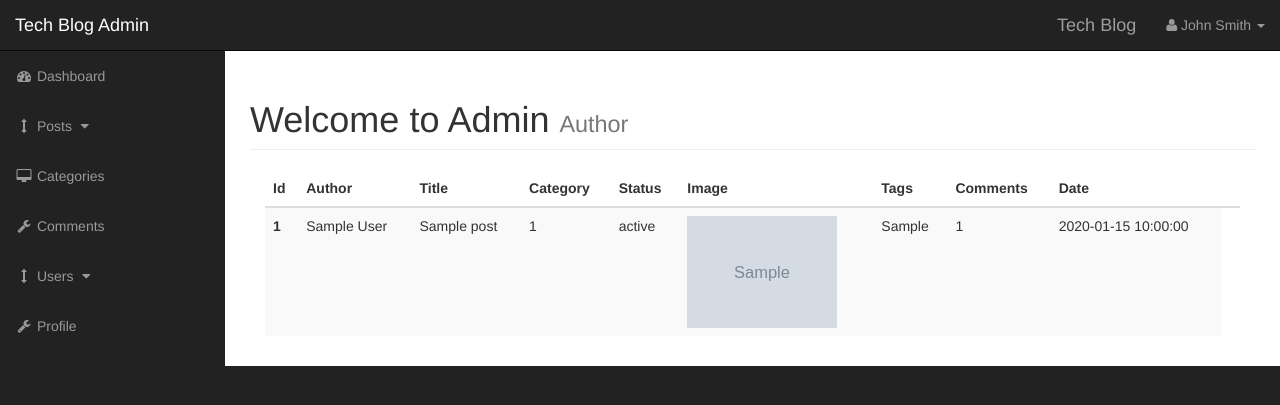
After one commit to shubhamgamey/CMS-PHP, a PHP site: page /admin/posts.php in a window 1280 px wide. The commit adds this page. Shown: the top 405 px of the page. Run offline with PHP 8.4, Linux system fonts and the light colour scheme; tables that the repository leaves empty or names only in its code hold one stand-in row (values such as "Sample post"); grey boxes marked "Sample" are stand-in pictures.

Commit message:
- Added Posts - CRUD Categories

```diff
--- a/admin/includes/adminHeader.php
+++ b/admin/includes/adminHeader.php
@@ -1,3 +1,10 @@
+<?php ob_start(); ?>
+<?php
+include '../includes/db.php';
+include 'functions.php';
+include '../includes/functions.php';
+?>
+
 <head>
   <meta charset="utf-8" />
   <meta http-equiv="X-UA-Compatible" content="IE=edge" />
@@ -5,7 +12,7 @@
   <meta name="description" content="" />
   <meta name="author" content="" />
 
-    <title>SB Admin - Bootstrap Admin Template</title>
+  <title>Tech Blog Admin - Bootstrap Admin Template</title>
 
   <!-- Bootstrap Core CSS -->
   <link href="css/bootstrap.min.css" rel="stylesheet" />
@@ -14,11 +21,7 @@
   <link href="css/sb-admin.css" rel="stylesheet" />
 
   <!-- Custom Fonts -->
-    <link
-      href="font-awesome/css/font-awesome.min.css"
-      rel="stylesheet"
-      type="text/css"
-    />
+  <link href="font-awesome/css/font-awesome.min.css" rel="stylesheet" type="text/css" />
 
   <!-- HTML5 Shim and Respond.js IE8 support of HTML5 elements and media queries -->
   <!-- WARNING: Respond.js doesn't work if you view the page via file:// -->
--- a/admin/includes/adminNavigation.php
+++ b/admin/includes/adminNavigation.php
@@ -7,12 +7,12 @@
             <span class="icon-bar"></span>
             <span class="icon-bar"></span>
         </button>
-        <a class="navbar-brand" href="index.html">SB Admin</a>
+        <a class="navbar-brand" href="index.html">Tech Blog Admin</a>
     </div>
     <!-- Top Menu Items -->
     <ul class="nav navbar-right top-nav">
         <li>
-            <a class="navbar-brand" href="../">Catify</a>
+            <a class="navbar-brand" href="../">Tech Blog</a>
         </li>
         <li class="dropdown">
             <a href="#" class="dropdown-toggle" data-toggle="dropdown"><i class="fa fa-user"></i> John Smith <b class="caret"></b></a>
--- a/admin/includes/adminSidebar.php
+++ b/admin/includes/adminSidebar.php
@@ -4,7 +4,7 @@
             <a href="index.html"><i class="fa fa-fw fa-dashboard"></i> Dashboard</a>
         </li>
         <li>
-            <a href="javascript:;" data-toggle="collapse" data-target="#demo"><i class="fa fa-fw fa-arrows-v"></i> Dropdown
+            <a href="javascript:;" data-toggle="collapse" data-target="#demo"><i class="fa fa-fw fa-arrows-v"></i> Posts
                 <i class="fa fa-fw fa-caret-down"></i></a>
             <ul id="demo" class="collapse">
                 <li>
@@ -16,13 +16,14 @@
             </ul>
         </li>
         <li>
-            <a href="bootstrap-elements.html"><i class="fa fa-fw fa-desktop"></i> Bootstrap Elements</a>
+            <a href="categories.php"><i class="fa fa-fw fa-desktop"></i> Categories</a>
         </li>
         <li>
-            <a href="bootstrap-grid.html"><i class="fa fa-fw fa-wrench"></i> Bootstrap Grid</a>
+            <a href="bootstrap-grid.html"><i class="fa fa-fw fa-wrench"></i> Comments</a>
         </li>
+
         <li>
-            <a href="javascript:;" data-toggle="collapse" data-target="#posts_dropdown"><i class="fa fa-fw fa-arrows-v"></i> View All Posts
+            <a href="javascript:;" data-toggle="collapse" data-target="#posts_dropdown"><i class="fa fa-fw fa-arrows-v"></i> Users
                 <i class="fa fa-fw fa-caret-down"></i></a>
             <ul id="posts_dropdown" class="collapse">
                 <li>
@@ -33,11 +34,8 @@
                 </li>
             </ul>
         </li>
-        <li class="active">
-            <a href="blank-page.html"><i class="fa fa-fw fa-file"></i> Blank Page</a>
-        </li>
         <li>
-            <a href="index-rtl.html"><i class="fa fa-fw fa-dashboard"></i> RTL Dashboard</a>
+            <a href="bootstrap-grid.html"><i class="fa fa-fw fa-wrench"></i> Profile</a>
         </li>
     </ul>
 </div>
--- /dev/null
+++ b/admin/includes/functions.php
@@ -0,0 +1,77 @@
+<?php
+
+function fetch_categories()
+{
+    global $connection;
+    $query = 'SELECT * FROM categories';
+    $res_categories = mysqli_query($connection, $query);
+    return $res_categories;
+}
+
+
+function insert_category()
+{
+    global $connection;
+    if (isset($_POST['submit']) && $_POST['category']) {
+
+        $cat = $_POST['category'];
+
+        $sql = "INSERT INTO categories (cat_title)\n"
+            . "SELECT * FROM (SELECT '{$cat}' AS cat_title) AS tmp\n"
+            . "WHERE NOT EXISTS (\n"
+            . "    SELECT cat_title FROM categories WHERE cat_title = '{$cat}'\n"
+            . ") LIMIT 1;";
+
+        $res_insert = mysqli_query($connection, $sql);
+        if ($res_insert) {
+            header('Location:categories.php');
+            return 'Category Added';
+        }
+    } else {
+        if (isset($_POST['submit']) && ($_POST['category'] == '' || empty($_POST['category']))) {
+            return 'Please enter category';
+        }
+    }
+}
+
+function update_category()
+{
+    global $connection;
+    if (isset($_POST['submit_update']) && $_POST['category'] && isset($_GET['update'])) {
+        $update_id = $_GET['update'];
+        $updated_cat = $_POST['category'];
+        $update_query = "UPDATE categories SET cat_title = '$updated_cat' WHERE cat_id = $update_id";
+        $update = mysqli_query($connection, $update_query);
+        if ($update) {
+            $result = 'Category Updated';
+            header('Location:categories.php');
+        }
+    }
+}
+
+
+function delete_category()
+{
+    global $connection;
+    if (isset($_GET['id'])) {
+        $id = $_GET['id'];
+        $query = "DELETE FROM categories WHERE cat_id = {$id}";
+        $res_delete = mysqli_query($connection, $query);
+        if ($res_delete) {
+
+            header('Location:categories.php');
+            return 'Category Deleted';
+        }
+    };
+}
+
+function get_category_byid()
+{
+    global $connection;
+    if (isset($_GET['update'])) {
+        $update_id = $_GET['update'];
+        $get_cat_query = "SELECT * FROM categories WHERE cat_id = '$update_id'";
+        $get_cat = mysqli_query($connection, $get_cat_query);
+        return mysqli_fetch_assoc($get_cat)['cat_title'];
+    }
+}
--- a/admin/index.php
+++ b/admin/index.php
@@ -1,7 +1,7 @@
 <!DOCTYPE html>
 <html lang="en">
 <?php
-include 'includes/adminHeader.php'
+include 'includes/adminHeader.php';
 ?>
 
 <body>
--- /dev/null
+++ b/admin/posts.php
@@ -0,0 +1,44 @@
+<!DOCTYPE html>
+<html lang="en">
+<?php
+include 'includes/adminHeader.php';
+
+?>
+
+<body>
+    <div id="wrapper">
+        <?php
+        include 'includes/adminNavigation.php';
+        include 'includes/adminSidebar.php';
+        $cat_prefill = '';
+        $result = delete_category();
+        $cat_prefill = get_category_byid();
+        update_category();
+        $insert_response =  insert_category();
+        ?>
+
+        <div id="page-wrapper">
+            <div class="container-fluid">
+                <!-- Page Heading -->
+                <div class="row">
+                    <div class="col-lg-12">
+                        <h1 class="page-header">
+                            Welcome to Admin
+                            <small>Author</small>
+                        </h1>
+
+                        <?php include 'posts_table.php' ?>
+                    </div>
+
+
+                </div>
+            </div>
+        </div>
+    </div>
+    <script src="js/jquery.js">
+    </script>
+    <script src="js/bootstrap.min.js">
+    </script>
+</body>
+
+</html>
--- /dev/null
+++ b/admin/posts_table.php
@@ -0,0 +1,52 @@
+<div class="col-lg-12">
+    <table class="table table-striped">
+        <thead>
+            <tr>
+                <th scope="col">Id</th>
+                <th scope="col">Author</th>
+                <th scope="col">Title</th>
+                <th scope="col">Category</th>
+                <th scope="col">Status</th>
+                <th scope="col">Image</th>
+                <th scope="col">Tags</th>
+                <th scope="col">Comments</th>
+                <th scope="col">Date</th>
+                <th></th>
+            </tr>
+        </thead>
+        <tbody>
+            <?php
+            $posts = fetch_posts();
+            if ($posts) {
+                while ($row = mysqli_fetch_assoc($posts)) {
+            ?>
+                    <tr>
+                        <th scope="row"><?php echo $row["post_id"] ?></th>
+                        <td><?php echo $row["post_author"] ?></td>
+                        <td><?php echo $row["post_title"] ?></td>
+                        <td><?php echo $row["post_category_id"] ?></td>
+                        <td><?php echo $row["post_status"] ?></td>
+                        <td><img width='150'src='<?php echo $row["post_image"] ?>' /></td>
+                        <td><?php echo $row["post_tags"] ?></td>
+                        <td><?php echo $row["post_comment_count"] ?></td>
+                        <td><?php echo $row["post_date"] ?></td>
+                        <!-- <td>
+                            <a type="btn btn-link" class="close" aria-label="Close" role="button" href='categories.php?id=<?php echo $row['cat_id'] ?>'>&times;
+                            </a>
+                        </td>
+                        <td>
+                            <a type="btn btn-link" class="close" aria-label="Close" role="button" href='categories.php?update=<?php echo $row['cat_id'] ?>'>&#9998;
+                            </a>
+                        </td> -->
+                    </tr>
+            <?php
+                }
+            }
+
+            ?>
+
+
+        </tbody>
+    </table>
+
+</div>
--- /dev/null
+++ b/includes/functions.php
@@ -0,0 +1,9 @@
+
+<?php
+function fetch_posts()
+{
+    global $connection;
+    $query = 'SELECT * FROM posts';
+    return  mysqli_query($connection, $query);
+}
+?>
--- a/includes/navigation.php
+++ b/includes/navigation.php
@@ -1,5 +1,6 @@
 <?php
-include 'includes/db.php'
+include 'includes/db.php';
+include 'includes/functions.php';
 ?>
 
 <nav class="navbar navbar-inverse navbar-fixed-top" role="navigation">
@@ -11,7 +12,7 @@ include 'includes/db.php'
                 <span class="icon-bar"></span>
                 <span class="icon-bar"></span>
             </button>
-            <a class="navbar-brand" href="./">Catify</a>
+            <a class="navbar-brand" href="./">Tech Blog</a>
         </div>
         <div class="collapse navbar-collapse" id="bs-example-navbar-collapse-1">
             <ul class="nav navbar-nav">
--- a/index.php
+++ b/index.php
@@ -17,10 +17,8 @@ include 'includes/navigation.php';
                 <small>Frontend</small>
             </h1>
             <?php
-            global $connection;
-            $query = 'SELECT * FROM posts';
-            $res = mysqli_query($connection, $query);
-            while ($row = mysqli_fetch_assoc($res)) {
+            $posts = fetch_posts();
+            while ($row = mysqli_fetch_assoc($posts)) {
             ?>
                 <!-- First Blog Post -->
                 <h2>
```
Also changed, not shown: admin/categories.php (added, +57 -0 lines), admin/category_table.php (added, +38 -0 lines). Lines whose indentation alone changed are shown as unchanged.
